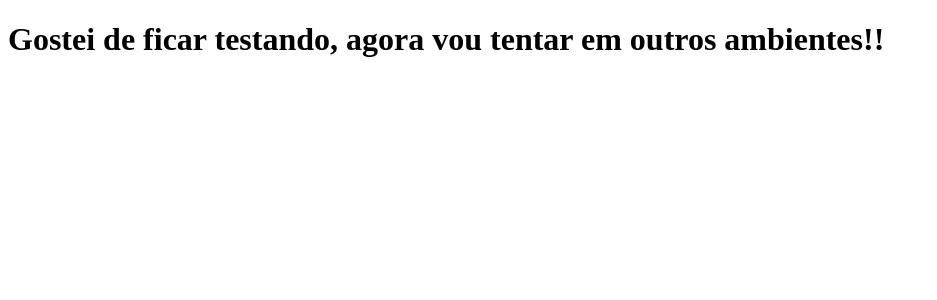
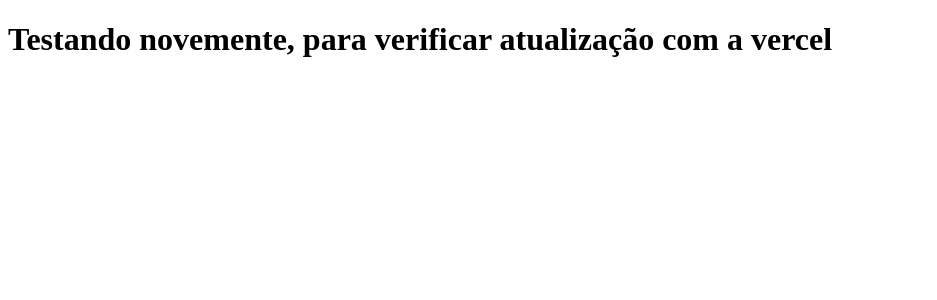
Before and after one commit to anacarolinn/clone-tabnews, a Next.js app: page / in a window 1280 px wide. Shown: the top 300 px of the page, without its empty margins (0-937 px from the left). Built offline with nearby package versions, Linux system fonts and the light colour scheme.

Commit message:
Teste com atualização na vercel

```diff
--- a/pages/index.js
+++ b/pages/index.js
@@ -1,7 +1,7 @@
 function home() {
   return (
     <div>
-      <h1>Gostei de ficar testando, agora vou tentar em outros ambientes!!</h1>
+      <h1>Testando novemente, para verificar atualização com a vercel</h1>
     </div>
   );
 }
```
